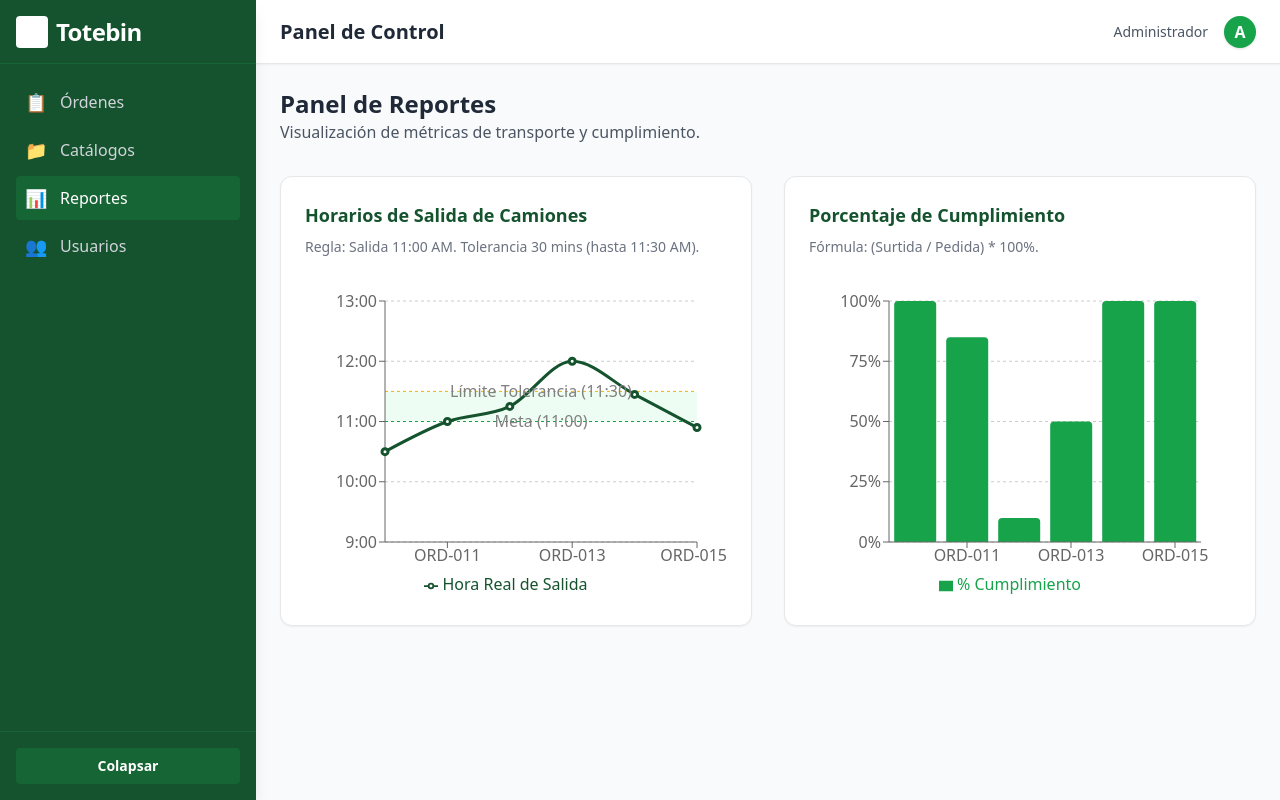
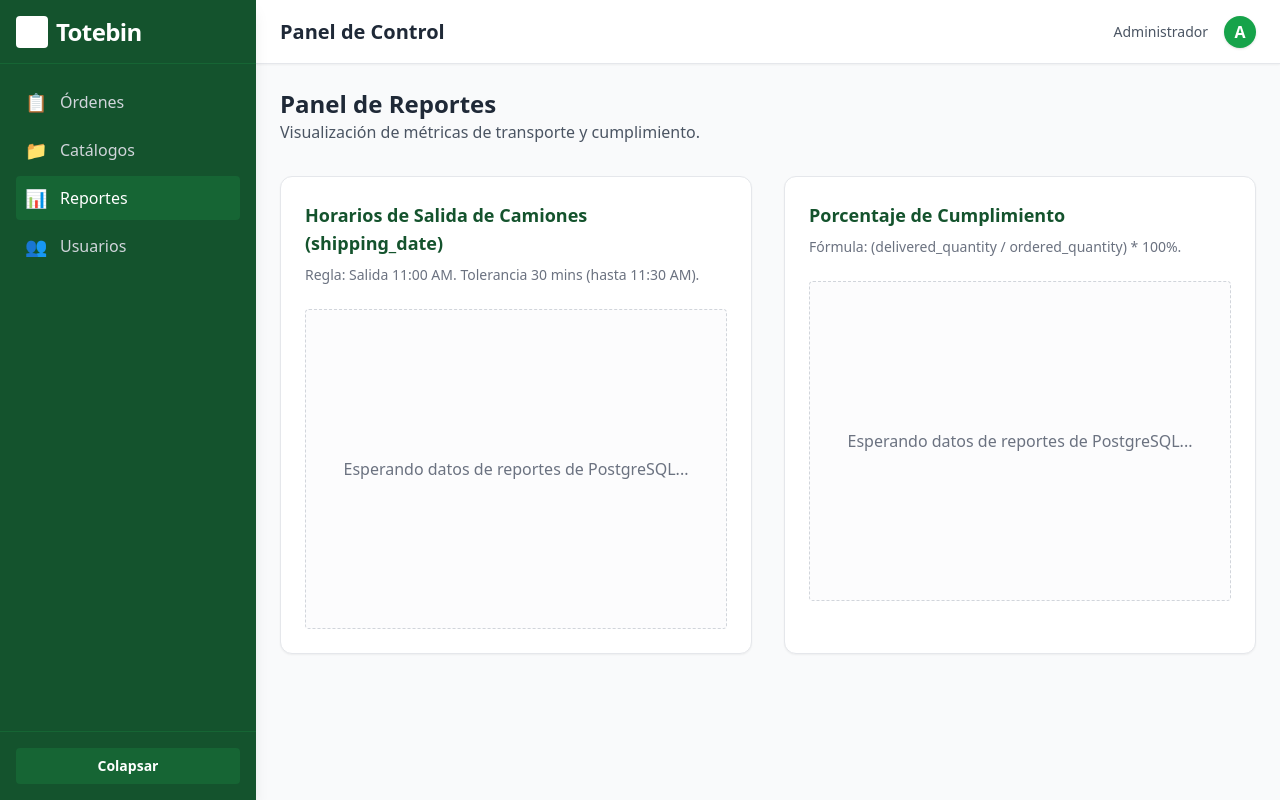
Before and after one commit to CaracheoAdan/servicio-al-cliente-frontend, a React (Vite) app: page /reports in a window 1280 px wide. Built offline with nearby package versions, Linux system fonts and the light colour scheme; sample sign-in values are in the browser's storage.

Commit message:
refactor(reports): Eliminar datos estáticos harcodeados de las gráficas, dejando esqueleto para la API y DB

```diff
--- a/src/features/reports/pages/ReportsPage.tsx
+++ b/src/features/reports/pages/ReportsPage.tsx
@@ -2,17 +2,6 @@ import React from 'react';
 import {
   LineChart, Line, BarChart, Bar, XAxis, YAxis, CartesianGrid, Tooltip, Legend, ResponsiveContainer, ReferenceLine, ReferenceArea
 } from 'recharts';
-
-// Datos de prueba para Salida de Camiones
-// Mapeamos las horas a formato decimal (ej: 11.5 = 11:30 AM)
-const transportData = [
-  { order: 'ORD-010', time: 10.5, label: '10:30 AM (Anticipado)' },
-  { order: 'ORD-011', time: 11.0, label: '11:00 AM (Ideal)' },
-  { order: 'ORD-012', time: 11.25, label: '11:15 AM (Tolerancia)' },
-  { order: 'ORD-013', time: 12.0, label: '12:00 PM (Retraso)' },
-  { order: 'ORD-014', time: 11.45, label: '11:45 AM (Retraso)' },
-  { order: 'ORD-015', time: 10.9, label: '10:54 AM (Anticipado)' },
-];
 
 const formatTimeAxis = (val: number) => {
   const hours = Math.floor(val);
@@ -20,17 +9,15 @@ const formatTimeAxis = (val: number) => {
   return `${hours}:${mins.toString().padStart(2, '0')}`;
 };
 
-// Datos de prueba para Cumplimiento (Cantidad Surtida / Cantidad Pedida * 100)
-const fulfillmentData = [
-  { order: 'ORD-010', fulfillment: 100 },
-  { order: 'ORD-011', fulfillment: 85 },
-  { order: 'ORD-012', fulfillment: 10 },
-  { order: 'ORD-013', fulfillment: 50 },
-  { order: 'ORD-014', fulfillment: 100 },
-  { order: 'ORD-015', fulfillment: 100 },
-];
+export function ReportsPage() {
+  // TODO: Obtener desde API reales de reportes, ej: /api/v1/reports/fulfillment y /api/v1/reports/transport
+  // El cumplimiento debe ser `(delivered_quantity / ordered_quantity) * 100` desde la DB
+  // La hora de salida se extrae casteando `shipping_date` a hora local.
+  const transportData: any[] = [];
+  const fulfillmentData: any[] = [];
 
-export function ReportsPage() {
+  const isEmpty = transportData.length === 0;
+
   return (
     <div className="space-y-8 font-sans">
       <div className="mb-6">
@@ -39,12 +26,16 @@ export function ReportsPage() {
       </div>
 
       <div className="grid grid-cols-1 lg:grid-cols-2 gap-8">
-
         {/* Gráfica 1: Picos de Transporte */}
         <div className="bg-white p-6 rounded-xl shadow-sm border border-gray-200">
-          <h3 className="text-lg font-bold text-totebin-900 mb-2">Horarios de Salida de Camiones</h3>
+          <h3 className="text-lg font-bold text-totebin-900 mb-2">Horarios de Salida de Camiones (shipping_date)</h3>
           <p className="text-sm text-gray-500 mb-6">Regla: Salida 11:00 AM. Tolerancia 30 mins (hasta 11:30 AM).</p>
-          <div className="h-80">
+          <div className="h-80 relative">
+            {isEmpty ? (
+              <div className="absolute inset-0 flex items-center justify-center bg-gray-50/50 text-gray-500 rounded border border-dashed border-gray-300">
+                Esperando datos de reportes de PostgreSQL...
+              </div>
+            ) : (
               <ResponsiveContainer width="100%" height="100%">
                 <LineChart data={transportData} margin={{ top: 20, right: 30, left: 20, bottom: 5 }}>
                   <CartesianGrid strokeDasharray="3 3" vertical={false} />
@@ -54,10 +45,8 @@ export function ReportsPage() {
                     formatter={(value: number, name: string, props: any) => [props.payload.label, 'Hora de Salida']}
                   />
                   <Legend />
-                {/* Zona Ideal y Tolerancia */}
                   <ReferenceArea y1={11.0} y2={11.5} fill="#dcfce7" fillOpacity={0.5} />
 
-                {/* Lineas de Referencia */}
                   <ReferenceLine y={11.0} stroke="#16a34a" strokeDasharray="3 3" label="Meta (11:00)" />
                   <ReferenceLine y={11.5} stroke="#eab308" strokeDasharray="3 3" label="Límite Tolerancia (11:30)" />
 
@@ -71,14 +60,20 @@ export function ReportsPage() {
                   />
                 </LineChart>
               </ResponsiveContainer>
+            )}
           </div>
         </div>
 
         {/* Gráfica 2: Cumplimiento */}
         <div className="bg-white p-6 rounded-xl shadow-sm border border-gray-200">
           <h3 className="text-lg font-bold text-totebin-900 mb-2">Porcentaje de Cumplimiento</h3>
-          <p className="text-sm text-gray-500 mb-6">Fórmula: (Surtida / Pedida) * 100%.</p>
-          <div className="h-80">
+          <p className="text-sm text-gray-500 mb-6">Fórmula: (delivered_quantity / ordered_quantity) * 100%.</p>
+          <div className="h-80 relative">
+            {isEmpty ? (
+              <div className="absolute inset-0 flex items-center justify-center bg-gray-50/50 text-gray-500 rounded border border-dashed border-gray-300">
+                Esperando datos de reportes de PostgreSQL...
+              </div>
+            ) : (
               <ResponsiveContainer width="100%" height="100%">
                 <BarChart data={fulfillmentData} margin={{ top: 20, right: 30, left: 20, bottom: 5 }}>
                   <CartesianGrid strokeDasharray="3 3" vertical={false} />
@@ -89,9 +84,9 @@ export function ReportsPage() {
                   <Bar dataKey="fulfillment" name="% Cumplimiento" fill="#16a34a" radius={[4, 4, 0, 0]} />
                 </BarChart>
               </ResponsiveContainer>
+            )}
           </div>
         </div>
-
       </div>
     </div>
   );
```
Lines whose indentation alone changed are shown as unchanged.
